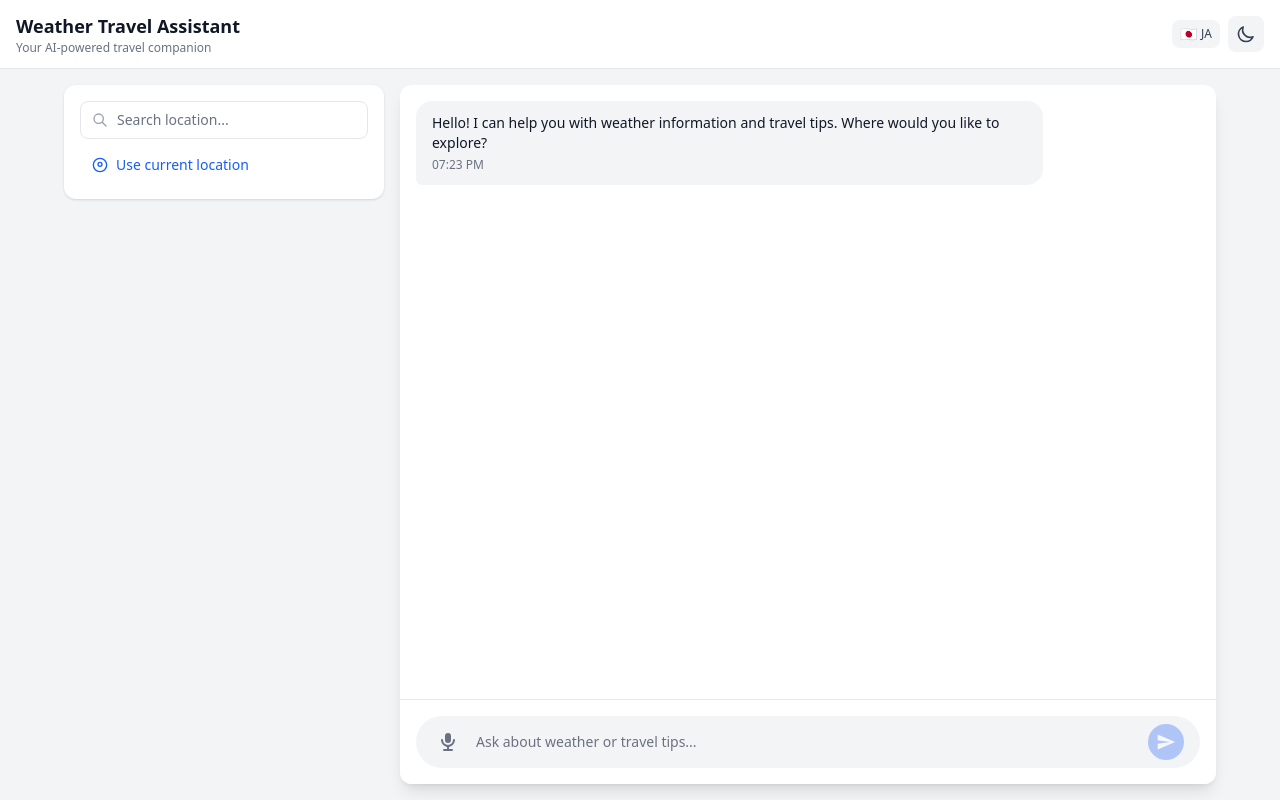
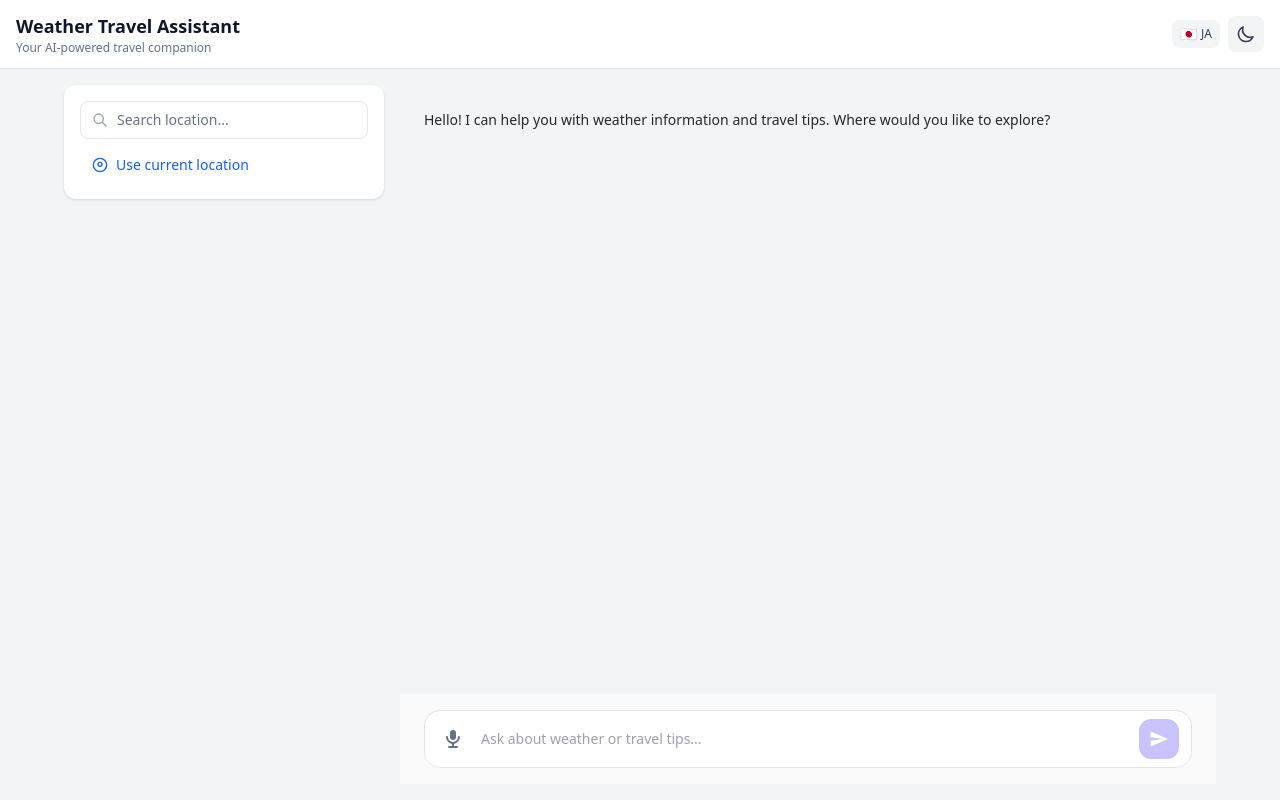
Before and after one commit to suraj7974/weather-ai-chatbot, a React (Vite) app in the folder client/: page / in a window 1280 px wide. Built offline with nearby package versions, Linux system fonts and the light colour scheme.

Commit message:
[style]: refactor chat UI

```diff
--- a/client/src/components/chat/ChatContainer.tsx
+++ b/client/src/components/chat/ChatContainer.tsx
@@ -1,8 +1,8 @@
-import { useChat, useLanguage } from '../../context';
-import { useVoiceRecognition } from '../../hooks/useVoiceRecognition';
-import { MessageList } from './MessageList';
-import { ChatInput } from './ChatInput';
-import { RecordingIndicator, BrowserCompatibility } from '../voice';
+import { useChat, useLanguage } from "../../context";
+import { useVoiceRecognition } from "../../hooks/useVoiceRecognition";
+import { MessageList } from "./MessageList";
+import { ChatInput } from "./ChatInput";
+import { RecordingIndicator, BrowserCompatibility } from "../voice";
 
 export function ChatContainer() {
   const { messages, isLoading, sendMessage } = useChat();
@@ -20,7 +20,6 @@ export function ChatContainer() {
     resetTranscript,
   } = useVoiceRecognition({ language });
 
-  // Toggle voice recording
   const handleVoiceClick = () => {
     if (isListening) {
       stopListening();
@@ -29,46 +28,44 @@ export function ChatContainer() {
     }
   };
 
-  // Send text message from input
   const handleSend = (message: string) => {
     sendMessage(message);
   };
 
-  // Cancel voice input - clear transcript
   const handleVoiceCancel = () => {
     stopListening();
     resetTranscript();
   };
 
-  // Send voice transcript - only when user clicks Send button
   const handleVoiceSend = () => {
-    const textToSend = (transcript + ' ' + interimTranscript).trim();
+    const textToSend = (transcript + " " + interimTranscript).trim();
     if (textToSend) {
       sendMessage(textToSend);
       resetTranscript();
     }
   };
 
-  // Retry voice input - reset and start again
   const handleVoiceRetry = () => {
     resetTranscript();
     startListening();
   };
 
-  // Check if we should show the recording indicator
-  const showRecordingIndicator = isListening || transcript || interimTranscript || error;
+  const showRecordingIndicator =
+    isListening || transcript || interimTranscript || error;
 
   return (
-    <div className="flex flex-col h-full bg-white dark:bg-gray-800 rounded-xl shadow-lg overflow-hidden">
+    <div className="flex flex-col h-full">
       {/* Browser compatibility warning */}
-      <BrowserCompatibility isSupported={isSupported} browserName={browserName} />
+      <BrowserCompatibility
+        isSupported={isSupported}
+        browserName={browserName}
+      />
 
-      {/* Message list */}
       <MessageList messages={messages} isLoading={isLoading} />
 
-      {/* Recording indicator - shows when listening or has transcript */}
+      {/* Recording indicator */}
       {showRecordingIndicator && (
-        <div className="px-4 pb-2">
+        <div className="px-4 pb-3">
           <RecordingIndicator
             isListening={isListening}
             transcript={transcript}
@@ -81,7 +78,6 @@ export function ChatContainer() {
         </div>
       )}
 
-      {/* Chat input */}
       <ChatInput
         onSend={handleSend}
         disabled={isLoading}
--- a/client/src/components/chat/ChatInput.tsx
+++ b/client/src/components/chat/ChatInput.tsx
@@ -1,6 +1,6 @@
-import { useState, type KeyboardEvent, type ChangeEvent } from 'react';
-import { useLanguage } from '../../context';
-import { VoiceButton } from '../voice';
+import { useState, type KeyboardEvent, type ChangeEvent } from "react";
+import { useLanguage } from "../../context";
+import { VoiceButton } from "../voice";
 
 interface ChatInputProps {
   onSend: (message: string) => void;
@@ -18,29 +18,31 @@ export function ChatInput({
   voiceSupported = true,
 }: ChatInputProps) {
   const { t } = useLanguage();
-  const [input, setInput] = useState('');
+  const [input, setInput] = useState("");
 
   const handleSubmit = () => {
     if (input.trim() && !disabled) {
       onSend(input.trim());
-      setInput('');
+      setInput("");
     }
   };
 
-  const handleKeyDown = (e: KeyboardEvent<HTMLInputElement>) => {
-    if (e.key === 'Enter') {
+  const handleKeyDown = (e: KeyboardEvent<HTMLTextAreaElement>) => {
+    if (e.key === "Enter" && !e.shiftKey) {
       e.preventDefault();
       handleSubmit();
     }
   };
 
-  const handleChange = (e: ChangeEvent<HTMLInputElement>) => {
+  const handleChange = (e: ChangeEvent<HTMLTextAreaElement>) => {
     setInput(e.target.value);
   };
 
   return (
-    <div className="border-t border-gray-200 dark:border-gray-700 bg-white dark:bg-gray-800 p-4">
-      <div className="flex items-center gap-3 bg-gray-100 dark:bg-gray-700 rounded-full px-4 py-2">
+    <div className="p-4 bg-zinc-50 dark:bg-zinc-900">
+      <div className="max-w-3xl mx-auto">
+        {/* Input container */}
+        <div className="flex items-center gap-3 bg-white dark:bg-zinc-800 rounded-2xl border border-zinc-200 dark:border-zinc-700 px-3 py-2 focus-within:border-indigo-500 focus-within:ring-2 focus-within:ring-indigo-500/20 transition-all duration-150">
           {/* Voice button */}
           <VoiceButton
             isListening={isListening}
@@ -49,23 +51,41 @@ export function ChatInput({
             disabled={disabled}
           />
 
-        {/* Text input - simple input field */}
-        <input
-          type="text"
+          {/* Text input */}
+          <textarea
             value={input}
             onChange={handleChange}
             onKeyDown={handleKeyDown}
-          placeholder={isListening ? t('chat.listening') : t('chat.placeholder')}
+            placeholder={
+              isListening ? t("chat.listening") : t("chat.placeholder")
+            }
             disabled={disabled || isListening}
-          className="flex-1 bg-transparent border-none outline-none text-gray-900 dark:text-white placeholder-gray-500 dark:placeholder-gray-400 text-sm disabled:opacity-50"
+            rows={1}
+            className="
+              flex-1 resize-none py-2
+              bg-transparent
+              text-zinc-900 dark:text-zinc-100
+              placeholder-zinc-400 dark:placeholder-zinc-500
+              text-sm leading-5
+              outline-none
+              disabled:opacity-50 disabled:cursor-not-allowed
+              max-h-32
+            "
           />
 
           {/* Send button */}
           <button
             onClick={handleSubmit}
             disabled={disabled || !input.trim()}
-          className="p-2 rounded-full bg-blue-600 text-white hover:bg-blue-700 transition-colors disabled:opacity-30 disabled:cursor-not-allowed"
-          title={t('chat.send')}
+            className="
+              p-2.5 rounded-xl
+              bg-indigo-600 hover:bg-indigo-700
+              text-white
+              disabled:opacity-30 disabled:cursor-not-allowed
+              transition-colors duration-150
+              flex-shrink-0
+            "
+            title={t("chat.send")}
           >
             <svg
               xmlns="http://www.w3.org/2000/svg"
@@ -78,5 +98,6 @@ export function ChatInput({
           </button>
         </div>
       </div>
+    </div>
   );
 }
--- a/client/src/components/chat/ChatMessage.tsx
+++ b/client/src/components/chat/ChatMessage.tsx
@@ -1,32 +1,30 @@
-import type { ChatMessage as ChatMessageType } from '../../types';
+import type { ChatMessage as ChatMessageType } from "../../types";
 
 interface ChatMessageProps {
   message: ChatMessageType;
 }
 
 export function ChatMessage({ message }: ChatMessageProps) {
-  const isUser = message.role === 'user';
+  const isUser = message.role === "user";
+
+  if (isUser) {
+    return (
+      <div className="flex justify-end mb-4 animate-fadeIn">
+        <div className="max-w-[75%] bg-indigo-600 text-white px-4 py-2.5 rounded-2xl">
+          <p className="text-sm whitespace-pre-wrap leading-relaxed">
+            {message.content}
+          </p>
+        </div>
+      </div>
+    );
+  }
 
   return (
-    <div className={`flex ${isUser ? 'justify-end' : 'justify-start'} mb-4`}>
-      <div
-        className={`max-w-[80%] px-4 py-3 rounded-2xl ${
-          isUser
-            ? 'bg-blue-600 text-white rounded-br-md'
-            : 'bg-gray-100 dark:bg-gray-700 text-gray-900 dark:text-white rounded-bl-md'
-        }`}
-      >
-        <p className="text-sm whitespace-pre-wrap">{message.content}</p>
-        <span
-          className={`text-xs mt-1 block ${
-            isUser ? 'text-blue-200' : 'text-gray-500 dark:text-gray-400'
-          }`}
-        >
-          {new Date(message.timestamp).toLocaleTimeString([], {
-            hour: '2-digit',
-            minute: '2-digit',
-          })}
-        </span>
+    <div className="flex justify-start mb-4 animate-fadeIn">
+      <div className="max-w-[85%]">
+        <p className="text-sm text-zinc-800 dark:text-zinc-200 whitespace-pre-wrap leading-relaxed">
+          {message.content}
+        </p>
       </div>
     </div>
   );
--- a/client/src/components/chat/MessageList.tsx
+++ b/client/src/components/chat/MessageList.tsx
@@ -10,29 +10,50 @@ interface MessageListProps {
 export function MessageList({ messages, isLoading = false }: MessageListProps) {
   const bottomRef = useRef<HTMLDivElement>(null);
 
-  // Auto-scroll to bottom on new messages
   useEffect(() => {
     bottomRef.current?.scrollIntoView({ behavior: 'smooth' });
   }, [messages, isLoading]);
 
   return (
-    <div className="flex-1 overflow-y-auto p-4">
-      {messages.map((message) => (
-        <ChatMessage key={message.id} message={message} />
-      ))}
-
-      {/* Loading indicator */}
-      {isLoading && (
-        <div className="flex justify-start mb-4">
-          <div className="bg-gray-100 dark:bg-gray-700 rounded-2xl rounded-bl-md px-4 py-3">
-            <div className="flex gap-1">
-              <span className="w-2 h-2 bg-gray-400 rounded-full animate-bounce" style={{ animationDelay: '0ms' }} />
-              <span className="w-2 h-2 bg-gray-400 rounded-full animate-bounce" style={{ animationDelay: '150ms' }} />
-              <span className="w-2 h-2 bg-gray-400 rounded-full animate-bounce" style={{ animationDelay: '300ms' }} />
+    <div className="flex-1 overflow-y-auto px-4 py-6 custom-scrollbar">
+      {/* Empty state */}
+      {messages.length === 0 && (
+        <div className="h-full flex items-center justify-center">
+          <div className="text-center">
+            <div className="w-12 h-12 rounded-full bg-zinc-100 dark:bg-zinc-800 flex items-center justify-center mx-auto mb-4">
+              <svg className="w-6 h-6 text-zinc-400" fill="none" stroke="currentColor" viewBox="0 0 24 24">
+                <path strokeLinecap="round" strokeLinejoin="round" strokeWidth={1.5} d="M8 12h.01M12 12h.01M16 12h.01M21 12c0 4.418-4.03 8-9 8a9.863 9.863 0 01-4.255-.949L3 20l1.395-3.72C3.512 15.042 3 13.574 3 12c0-4.418 4.03-8 9-8s9 3.582 9 8z" />
+              </svg>
             </div>
+            <p className="text-zinc-500 text-sm">Start a conversation</p>
           </div>
         </div>
       )}
+
+      {/* Messages */}
+      <div className="max-w-3xl mx-auto">
+        {messages.map((message) => (
+          <ChatMessage key={message.id} message={message} />
+        ))}
+
+        {/* Loading indicator - typing style */}
+        {isLoading && (
+          <div className="flex justify-start mb-4 animate-fadeIn">
+            <div className="flex items-start gap-3">
+              <div className="flex-shrink-0 w-7 h-7 rounded-full bg-zinc-200 dark:bg-zinc-700 flex items-center justify-center">
+                <svg className="w-3.5 h-3.5 text-zinc-600 dark:text-zinc-300" fill="none" stroke="currentColor" viewBox="0 0 24 24">
+                  <path strokeLinecap="round" strokeLinejoin="round" strokeWidth={2} d="M9.663 17h4.673M12 3v1m6.364 1.636l-.707.707M21 12h-1M4 12H3m3.343-5.657l-.707-.707m2.828 9.9a5 5 0 117.072 0l-.548.547A3.374 3.374 0 0014 18.469V19a2 2 0 11-4 0v-.531c0-.895-.356-1.754-.988-2.386l-.548-.547z" />
+                </svg>
+              </div>
+              <div className="flex gap-1 items-center pt-2">
+                <span className="w-2 h-2 bg-zinc-400 rounded-full animate-bounce" style={{ animationDelay: '0ms' }} />
+                <span className="w-2 h-2 bg-zinc-400 rounded-full animate-bounce" style={{ animationDelay: '150ms' }} />
+                <span className="w-2 h-2 bg-zinc-400 rounded-full animate-bounce" style={{ animationDelay: '300ms' }} />
+              </div>
+            </div>
+          </div>
+        )}
+      </div>
 
       <div ref={bottomRef} />
     </div>
```
Lines whose indentation alone changed are shown as unchanged.
